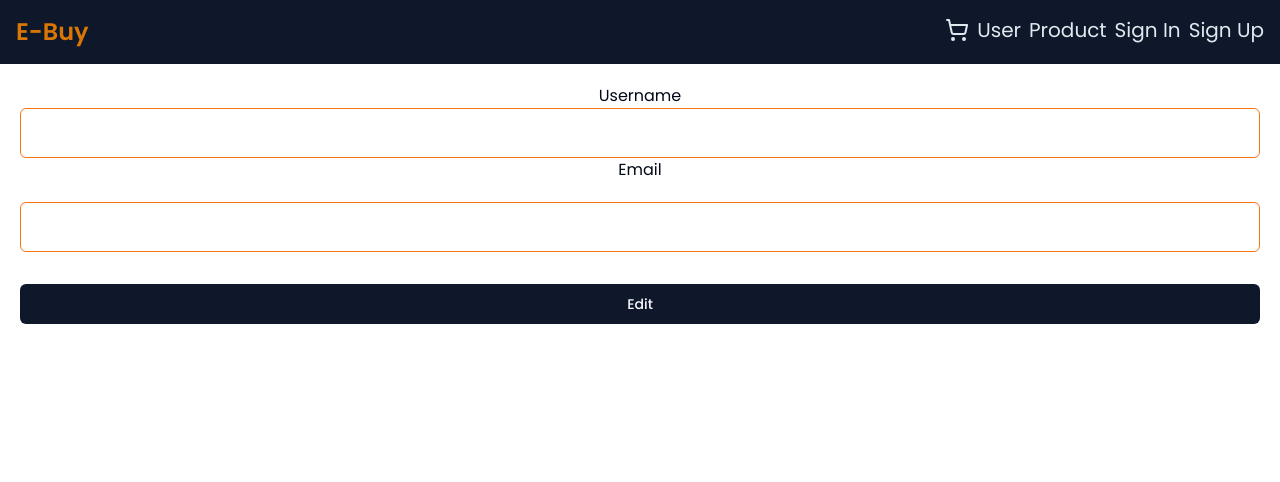
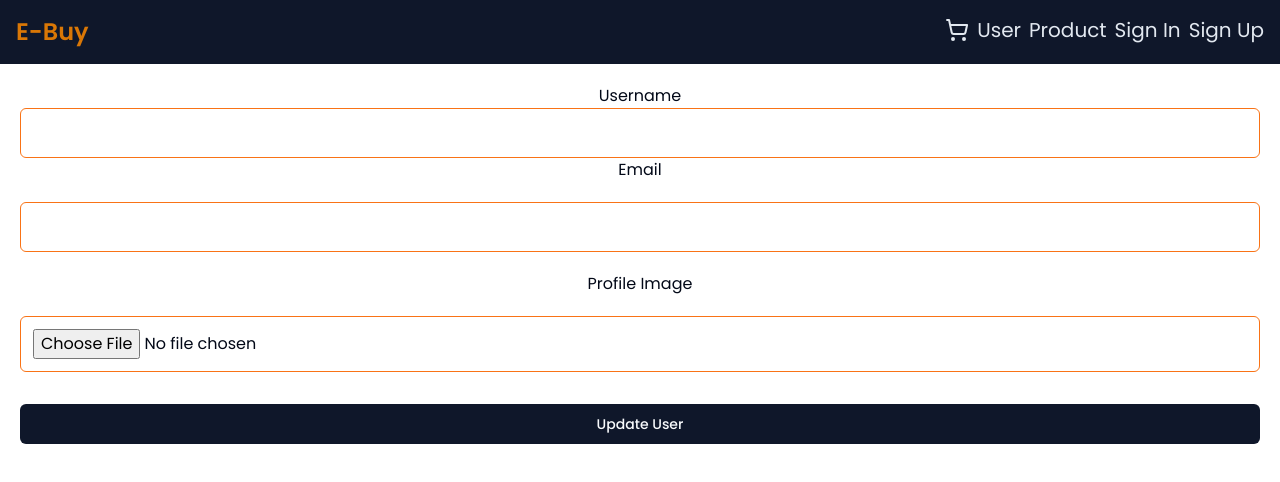
Before and after one commit to kaguthi/typescript-ecommerce, a React (Vite) app in the folder client/: page /user/edit in a window 1280 px wide. Shown: the top 482 px of the page. Built offline with nearby package versions, Linux system fonts and the light colour scheme.

Commit message:
fixed some error on the update user page

```diff
--- a/client/src/page/User/Edit.tsx
+++ b/client/src/page/User/Edit.tsx
@@ -9,7 +9,7 @@ function Edit() {
     const [student] = useSearchParams();
     const navigate = useNavigate();
 
-    const [studentDetail, setStudentDetails] = useState<userDetail>({ username: "", email: "" });
+    const [studentDetail, setStudentDetails] = useState<userDetail>({ username: "", email: "", profileImage: null });
     const stud = student.get("studentId");
     useEffect(() =>{
       if (stud) {
@@ -25,6 +25,7 @@ function Edit() {
           .catch(error => console.error('Error fetching student details:', error));
       }
     },[stud]);
+    // TODO: add image input and post capabilities
 
     // submitting the form
     const handleSubmit = async (e: FormEvent) => {
@@ -35,12 +36,18 @@ function Edit() {
       }
 
       try {
+        const formData = new FormData();
+        formData.append("username", studentDetail.username)
+        formData.append("email", studentDetail.email)
+        if (studentDetail.profileImage) {
+          formData.append("profileImage", studentDetail.profileImage)
+        }
         const response = await fetch(`${host}/update/${stud}`, {
           method: "PUT",
           headers: {
-            'Content-Type': 'application/json',
+            'authorization': document.cookie,
           },
-          body: JSON.stringify(studentDetail),
+          body: formData,
         });
 
         if (!response.ok) {
@@ -50,7 +57,7 @@ function Edit() {
 
         const data = await response.json();
         toast.success(data.message);
-        navigate('/student');
+        navigate('/user');
       } catch (error: any) {
         toast.error(`Error updating student details: ${error.message}`);
       }
@@ -70,8 +77,19 @@ function Edit() {
           type="email"
           className="p-3 m-5 border border-orange-500 rounded-md w-full"
           value={studentDetail.email}
-          onChange={(e) => setStudentDetails({ ...studentDetail, email: e.target.value })} />
-          <Button type="submit" className="mt-3 w-full">Edit</Button>
+          onChange={(e) => setStudentDetails({ ...studentDetail, email: e.target.value })}
+        />
+        <label htmlFor="profileImage">Profile Image</label>
+        <input
+          type="file"
+          className="p-3 m-5 border border-orange-500 rounded-md w-full"
+          name="profileImage"
+          onChange={(e) => {
+            const file = e.target.files?.[0] || null;
+            setStudentDetails({ ...studentDetail, profileImage: file})
+          }}
+        />
+          <Button type="submit" className="mt-3 w-full">Update User</Button>
       </form>
   </div>
   )
--- a/client/src/utils/types.ts
+++ b/client/src/utils/types.ts
@@ -6,7 +6,8 @@ export type ImageDetail = {
 
 export interface userDetail {
     username: string,
-    email: string
+    email: string,
+    profileImage: File | null
 }
 
 export interface studentDetail {
```
Also changed, not shown: 2 other files (tests, documents, lock files or other folders).
